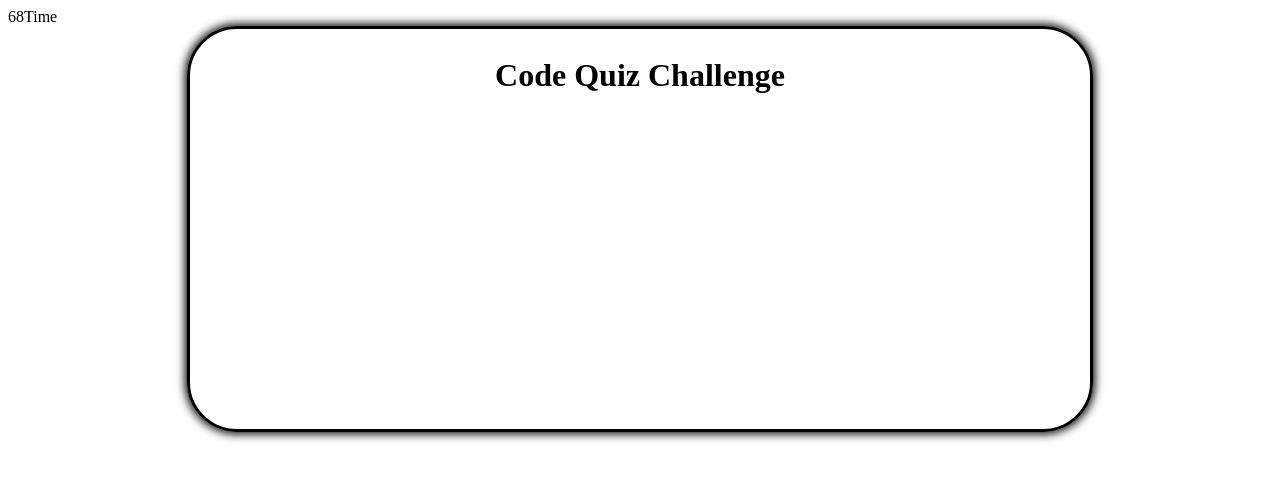
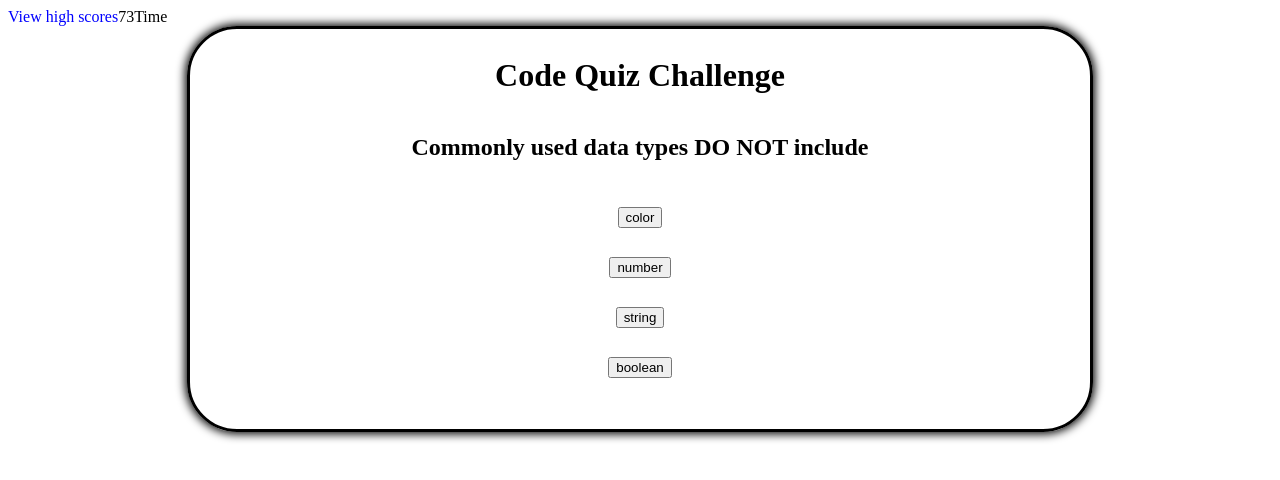
Before and after one commit to armando1236/coding-quiz, a plain HTML site: page index.html in a window 1280 px wide. Both pictures are taken after a click on the button "Start". Drawn offline with Linux system fonts and the light colour scheme.

Commit message:
question array

```diff
--- a/assets/script.js
+++ b/assets/script.js
@@ -1,7 +1,5 @@
 
 var timeEl = document.querySelector(".time");
-
-
 var secondsLeft = 75;
 
 function setTime() {
@@ -10,17 +8,15 @@ function setTime() {
     secondsLeft--;
     timeEl.textContent = secondsLeft + "Time";
 
-    if(secondsLeft === 0) {
+    if(secondsLeft <= 0 || currentQuestionIndex >= questions.length) {
       // Stops execution of action at set interval
       clearInterval(timerInterval);
       // Calls function to create and append image
-      sendMessage();
+    //   sendMessage();
     }
 
   }, 1000);
 }
-
-setTime();
 
 
 
@@ -28,6 +24,7 @@ var startButton = document.getElementById('start')
 var introText = document.getElementById('intro')
 // var queContainer = document.getElementById('question-container')
 var questionElement = document.getElementById('question-container')
+var questionText = document.getElementById('question-text')
 var answerButtonElement = document.getElementById('answer-buttons')
 
 let shuffledQuestions, currentQuestionIndex
@@ -37,9 +34,11 @@ startButton.addEventListener('click', blankScreen)
 
 
 function startGame() {
+    setTime();
     startButton.classList.add('hide')
     shuffledQuestions = questions.sort(() => Math.random() - .5)
     currentQuestionIndex = 0
+    showQuestion()
 }
 
 function blankScreen() {
@@ -52,8 +51,31 @@ function setNextQuestion () {
     showQuestion(shuffledQuestions[currentQuestionIndex])
 }
 
-function showQuestion(question) {
-    questionElement.innerText = question.question
+function showQuestion() {
+    questionText.innerText = questions[currentQuestionIndex].question;
+    var answersArrEl = document.getElementsByClassName('btn')
+    console.log(answersArrEl)
+    answerButtonElement.setAttribute("class", "")
+    for(i=0; i<answersArrEl.length; i++){
+        answersArrEl[i].textContent = questions[currentQuestionIndex].answers[i].text;
+        answersArrEl[i].setAttribute("data-correct", questions[currentQuestionIndex].answers[i].correct)
+        answersArrEl[i].addEventListener("click", checkAnswer)
+    }
+}
+
+function checkAnswer(e) {
+    var userChoice = e.target.dataset.correct;
+    if(userChoice == "true"){
+        console.log("nice")
+    }else {
+        console.log("bad")
+        secondsLeft -=10;
+    }
+    currentQuestionIndex++;
+
+    if(currentQuestionIndex<questions.length) {
+        showQuestion()
+    }
 
 }
 
--- a/assets/style.css
+++ b/assets/style.css
@@ -1,10 +1,19 @@
 header {
     display: flex
+
+
+
 }
 .score{
     color: blue;
-    justify-content: space-between;
+
+
+
 }
+/*
+.time {
+
+} */
 
 main {
     border: solid;
--- a/index.html
+++ b/index.html
@@ -10,15 +10,14 @@
 <body>
 
     <header>
-        <!-- <p class="score">
+        <div class="score">
             View high scores
-        </p> -->
-        <div class="container-time">
-            <div class="time">
+        </div>
 
-            </div>
+        <div class="time">
 
         </div>
+
     </header>
 
     <main id="main-screen">
@@ -28,13 +27,13 @@
                 Keep in mind that incorrect answers will reduce your time by ten second. Good luck!
                 </section>
                 <section class="container" id="question-container">
-
+                    <h2 id="question-text"></h2>
 
                 <section id="answer-buttons" class="btn-grid">
-                    <button class=" btn"> A</button>
-                    <button class=" btn"> B</button>
-                    <button class=" btn"> C</button>
-                    <button class=" btn"> D</button>
+                    <button class="btn"> A</button> <br>
+                    <button class="btn"> B</button><br>
+                    <button class="btn"> C</button><br>
+                    <button class="btn"> D</button>
 
                 </section>
             </section>
```
